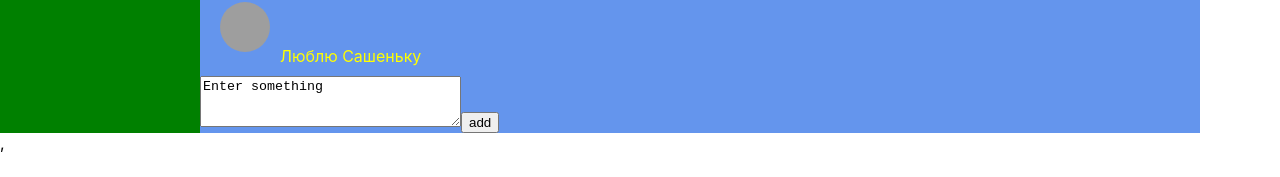
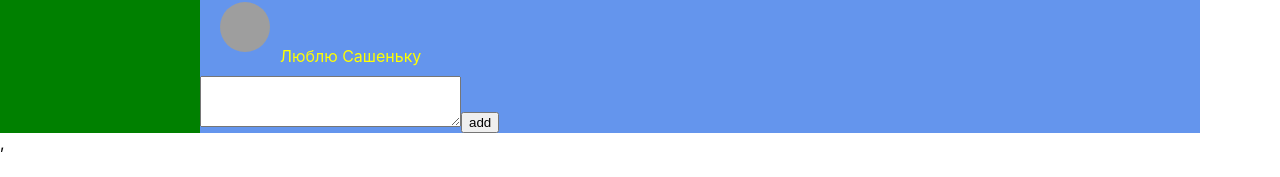
Before and after one commit to TolyaKravtsov/SocialNetwork-ReactApp, a React (Create React App) app: page /Profile in a window 1280 px wide. Shown: the part 430-607 px from the top of the page. Built offline with nearby package versions, Linux system fonts and the light colour scheme; grey boxes are pictures that could not be loaded.

Commit message:
dispatch and action

```diff
--- a/src/App.js
+++ b/src/App.js
@@ -17,8 +17,7 @@ const App = (props) => {
                 <Route exact path="/profile" render={() => <Profile
                     profilePage={props.state.profilePage}
                     addPost={props.addPost}
-                        newPost={props.state.newPostText}
-                        updateNewPostText={props.updateNewPostText}/>
+                    dispatch={props.dispatch}/>
                 }/>
             </div>
         </div>
--- a/src/components/Dialogs/Dialogs.jsx
+++ b/src/components/Dialogs/Dialogs.jsx
@@ -17,8 +17,6 @@ const Dialogs = (props) => {
             )
         }
     );
-
-
     let newMessageElement = React.createRef();   //create link
 
     let addPost = () => {
--- a/src/components/Profile/Posts/Posts.jsx
+++ b/src/components/Profile/Posts/Posts.jsx
@@ -1,6 +1,5 @@
 import React from 'react';
 import Post from "./Post/Post";
-
 
 const Posts = (props) => {
     let postElement = props.postData.map((post) => {
@@ -12,17 +11,16 @@ const Posts = (props) => {
 
     let onPostChanged = () => {
         let text = newPostElement.current.value;
-        props.updateNewPostText(text);
+        let action = {type: 'UPDATE-NEW-POST-TEXT', newText: text};
         console.log(text);
+        props.dispatch(action);
     };
 
     let newPostElement = React.createRef();   //create link
 
     let addPost = () => {
-        props.addPost();
+        props.dispatch({type: "ADD-POST"});
     };
-
-
     return (
         <div>
             <div>
@@ -30,7 +28,7 @@ const Posts = (props) => {
             </div>
             <div>
                 <textarea onChange={onPostChanged} ref={newPostElement} name="Add Post" id="" cols="30"
-                          rows="3">{props.newPostText}</textarea>
+                          rows="3" value={props.newPostText}/>
                 <button onClick={addPost}>add</button>
             </div>
         </div>
--- a/src/components/Profile/Profile.jsx
+++ b/src/components/Profile/Profile.jsx
@@ -9,9 +9,7 @@ const Profile = (props) => {
         <div>Main content
             <ProfileInfo/>
             <Posts postData={props.profilePage.postData}
-                   addPost={props.addPost}
-                   newPostText={props.profilePage.newPostText}
-                   updateNewPostText={props.updateNewPostText}/>
+                   dispatch={props.dispatch}/>
         </div>
     );
 };
--- a/src/index.js
+++ b/src/index.js
@@ -7,12 +7,11 @@ import {BrowserRouter as Router} from "react-router-dom";
 import store from "./redux/state";
 
 let rerenderEntireTree = (state) => {
-
     ReactDOM.render(
         <Router>
             <App state={state}
-                 addPost={store.addPost.bind(store)}
-                 updateNewPostText={store.updateNewPostText.bind(store)}/>,
+                 dispatch={store.dispatch.bind(store)}
+            />,
         </Router>,
         document.getElementById('root'));
 };
--- a/src/redux/state.js
+++ b/src/redux/state.js
@@ -8,7 +8,7 @@ let store = {
                 {id: 3, message: 'Люблю Сашеньку'}
             ],
             newPostText:
-                'Enter something'
+                ''
         }
         ,
         dialogsPage: {
@@ -35,29 +35,30 @@ let store = {
             ],
         }
     },
-    getState() {
-        return this._state;
-    },
     _callSubscriber() {
         console.log('state changed')
 
     },
-    addPost() {
-        let newPost = {
-            id: 5,
-                message: this._state.profilePage.newPostText
-        };
-        this._state.profilePage.postData.push(newPost);
-        this._callSubscriber(this._state);
+    getState() {
+        return this._state;
     },
-    updateNewPostText(newText) {
-        this._state.profilePage.newPostText = newText;
-        this._callSubscriber(this._state);
-    },
+
     subscribe(observer) {
         this._callSubscriber = observer;
 
     },
+    dispatch(action) {       //{type:'ADD-POST'}
+        if (action.type === 'ADD-POST') {
+            let newPost = {
+                id: 5,
+                message: this._state.profilePage.newPostText
+            };
+            this._state.profilePage.postData.push(newPost);
+            this._callSubscriber(this._state);
+        } else if (action.type === 'UPDATE-NEW-POST-TEXT') {
+            this._state.profilePage.newPostText = action.newText;
+            this._callSubscriber(this._state);
+        }
+    }
 };
-
 export default store;
```
Also changed, not shown: 1 other file (tests, documents, lock files or other folders). Lines whose indentation alone changed are shown as unchanged.
